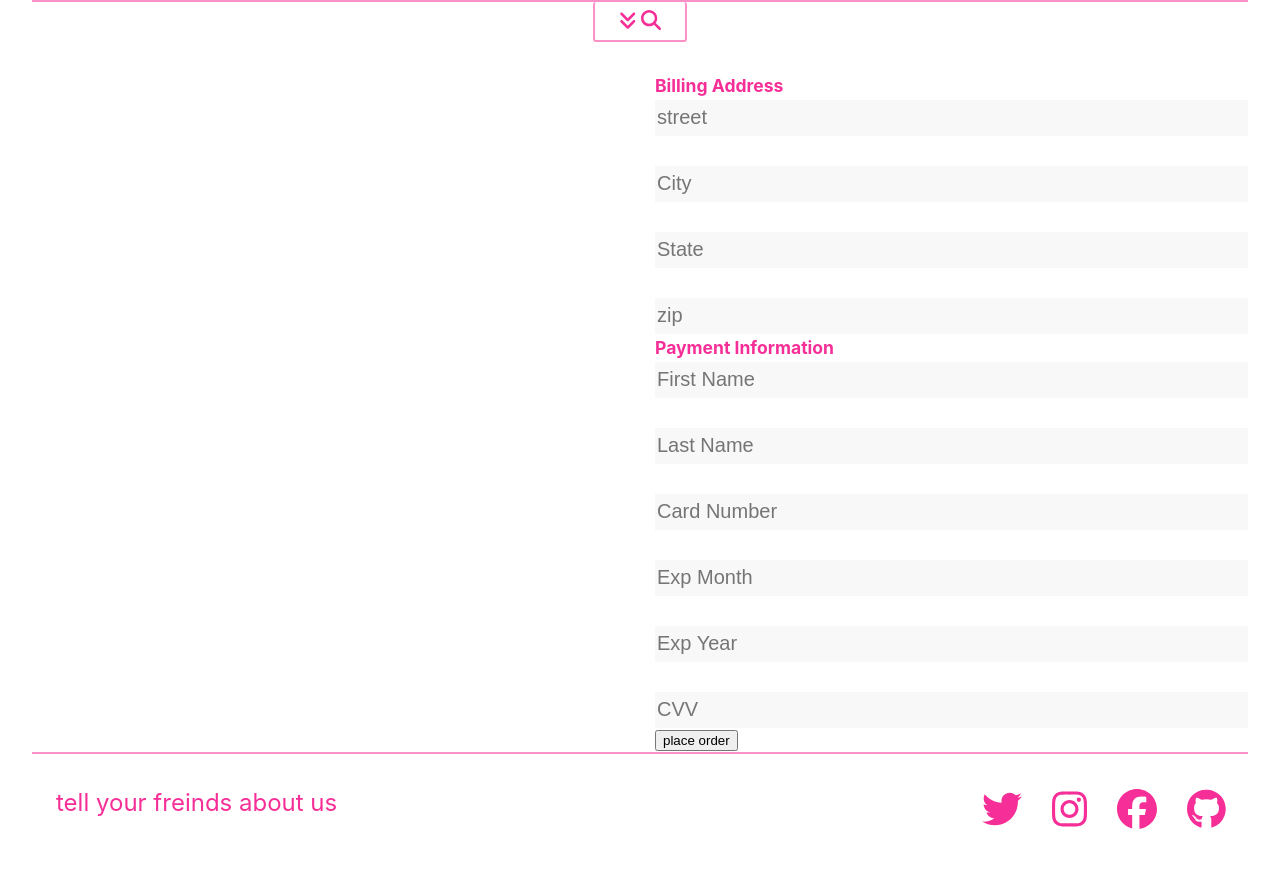
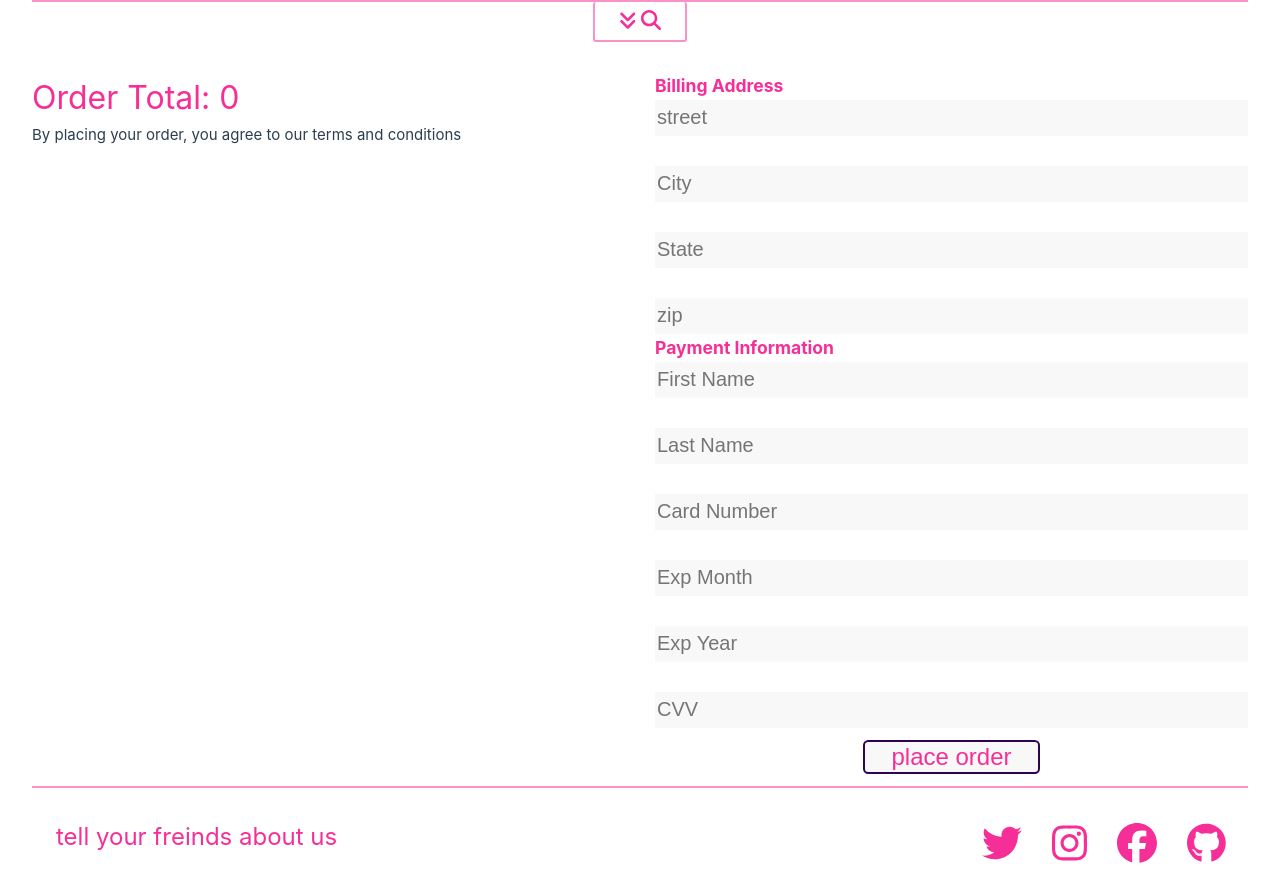
Before and after one commit to blbarr01/proto-shop, a Vue app: page /checkout in a window 1280 px wide. Shown: the part 458-1351 px from the top of the page. Before the commit the page ends 1317 px from the top, so only its background shows below. Built offline with nearby package versions, Linux system fonts and the light colour scheme.

Commit message:
adds total section

```diff
--- a/src/views/CheckoutView/index.vue
+++ b/src/views/CheckoutView/index.vue
@@ -1,13 +1,15 @@
 <template>
     <Header />
     <main class="grid-wrapper">
-        <div class="cart-list">
+        <div class="order-area">
             <CartItem v-for="cartItem in cart" :item="cartItem" :key="cartItem.product.id"/>
+            <h3 class="total-header">Order Total: {{ total }}</h3>
+            <p>By placing your order, you agree to our terms and conditions</p>
         </div>
         <div class="form-area">
             <AddressForm />
             <PaymentForm />
-            <button> place order</button>
+            <button class="order-btn clickable"> place order</button>
         </div>
     </main>
     <Footer />
@@ -22,12 +24,18 @@ import CartItem from '@/components/CartItem.vue';
 
 import { storeToRefs } from 'pinia';
 import { useCartStore } from '@/stores/cart'
+import { computed } from 'vue';
 
 const cartStore = useCartStore()
 
 const { cart } = storeToRefs(cartStore)
 console.log(cart.value);
-
+const total = computed(()=>{
+    return cart.value.reduce((total, item)=>{
+        let subtotal = item.product.price * item.quantity
+        return total + subtotal
+    },0)
+})
 
 </script>
 
@@ -42,17 +50,40 @@ main {
     max-width: 1280px;
 }
 
-.form-area, .cart-list {
+.form-area, .order-area {
     grid-column: span 1;
+    display: flex;
+    flex-direction: column;
 }
 
+.order-btn{
+    background-color: var(--color-background-soft);
+    color: var(--persian-rose);
+    width: 30%;
+    align-self: center;
+    margin:.5em auto;
+    border-radius: .33rem;
+    border: 2px solid var(--russian-violet);
+    font-size: 1.5rem;
+
+}
+
+.total-header{
+    color: var(--persian-rose);
+    font-size: 1.5rem;
+}
 
 @media screen and (min-width: 631px) {
     main{
         grid-template-columns: repeat(4, 1fr);
     }
-    .form-area, .cart-list {
+    .form-area, .order-area {
         grid-column: span 2;
+
+    }
+
+    .total-header{
+        font-size: 2rem;
     }
 }
 
```
